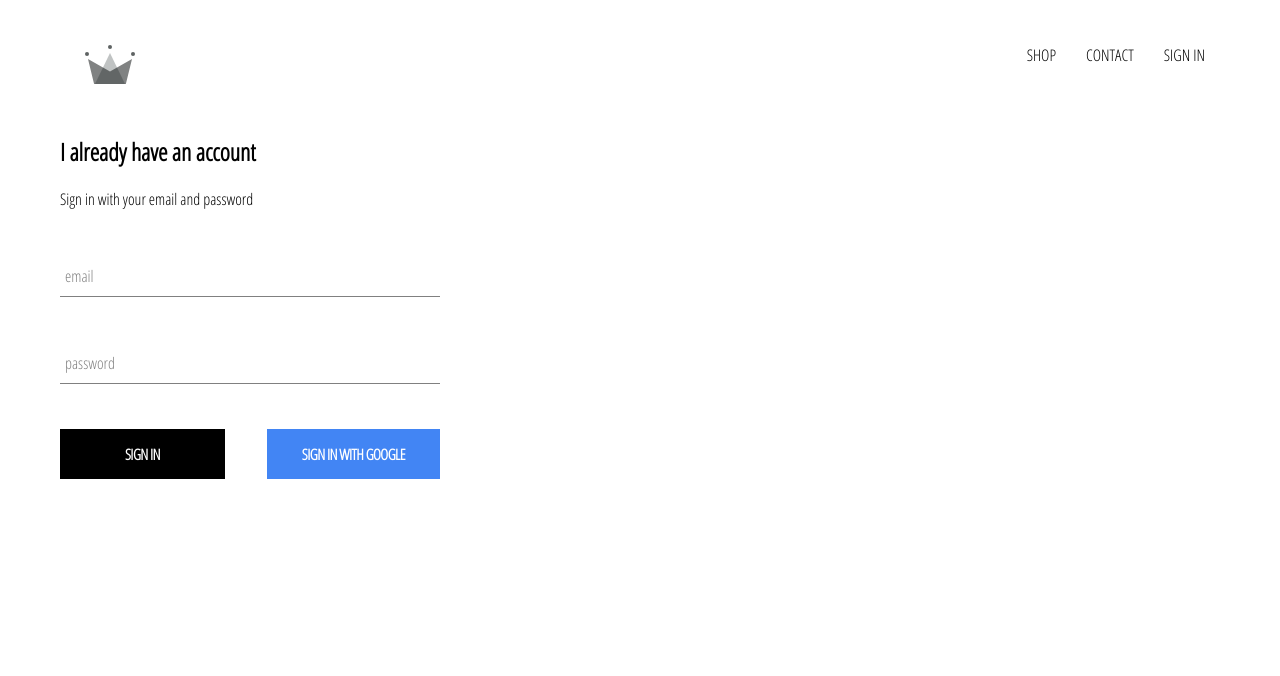
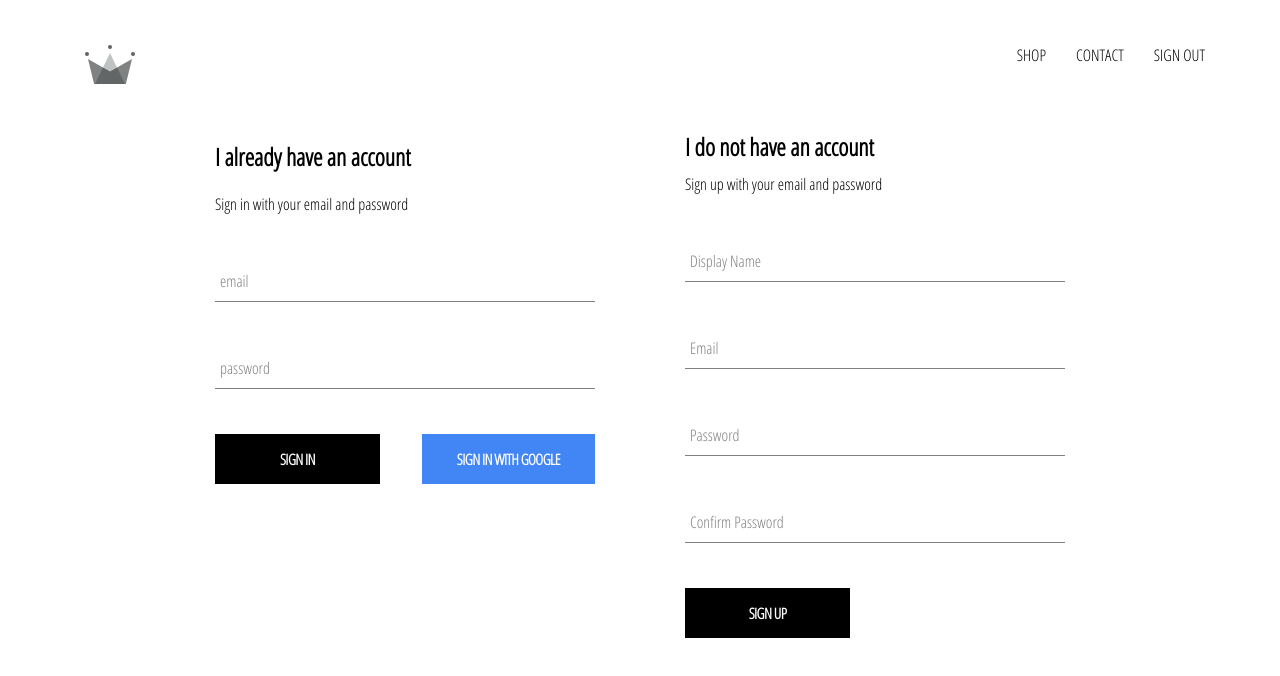
Before and after one commit to RobertPuscasu/crwn-clothing, a React (Create React App) app: page /signin in a window 1280 px wide. Shown: the top 676 px of the page. Built offline with nearby package versions, Linux system fonts and the light colour scheme; no server answers.

Commit message:
Implemented firebase utils to store auth user into db

```diff
--- a/package.json
+++ b/package.json
@@ -17,6 +17,7 @@
     "react-dom": "^16.13.0",
     "react-router-dom": "^5.1.2",
     "react-scripts": "3.4.0",
+    "rxjs": "^6.5.4",
     "typescript": "^3.7.5"
   },
   "scripts": {
--- a/src/App.tsx
+++ b/src/App.tsx
@@ -4,17 +4,30 @@ import Main from './layouts/Main/Main';
 import { Switch, Route } from 'react-router-dom';
 import Shop from './pages/Shop/Shop';
 import TopBar from './layouts/Main/Topbar/Topbar';
-import Signup from './pages/Signup/Signup';
-import { auth } from './firebase/firebase';
+import { auth, createUserProfileDocument } from './firebase/firebase';
 import { useEffect } from 'react';
+import { IAuthenticatedUser } from './interfaces/models/auth-user.model';
+import SignInAndSignUp from './pages/SignInAndSignUp/SignInAndSignUp';
 
 const App: React.FC = () => {
-  const [currentUser, setCurrentUser] = React.useState<firebase.User | null>(
-    null
+  const [currentUser, setCurrentUser] = React.useState<IAuthenticatedUser>(
+    Object.create(null) as IAuthenticatedUser
   );
 
   useEffect(() => {
-    const unsubscribeFromAuth = auth.onAuthStateChanged(setCurrentUser);
+    const unsubscribeFromAuth = auth.onAuthStateChanged(async userAuth => {
+      if(userAuth) {
+        const userRef = await createUserProfileDocument(userAuth, {});
+        userRef!.onSnapshot(snapShot => {
+            setCurrentUser({
+              id: snapShot.id,
+              ...snapShot.data()
+            } as IAuthenticatedUser)
+        });
+      }
+
+      setCurrentUser(Object.create(null) as IAuthenticatedUser)
+    });
 
     return () => unsubscribeFromAuth();
   }, []);
@@ -25,7 +38,7 @@ const App: React.FC = () => {
       <Switch>
         <Route exact path="/" component={Main} />
         <Route path="/shop" component={Shop} />
-        <Route path="/signin" component={Signup} />
+        <Route path="/signin" component={SignInAndSignUp} />
       </Switch>
     </div>
   );
--- a/src/firebase/firebase.ts
+++ b/src/firebase/firebase.ts
@@ -2,27 +2,52 @@ import firebase from 'firebase/app';
 import 'firebase/firestore';
 import 'firebase/auth';
 
+type DocumentSnapshot = firebase.firestore.DocumentSnapshot;
+
 const config = {
-  apiKey: 'AIzaSyD8vq6nj_O0SlIocArj4ujEuKtKEKPgk6Y',
-  authDomain: 'cwrn-db-a28cb.firebaseapp.com',
-  databaseURL: 'https://cwrn-db-a28cb.firebaseio.com',
-  projectId: 'cwrn-db-a28cb',
-  storageBucket: 'cwrn-db-a28cb.appspot.com',
-  messagingSenderId: '507720891347',
-  appId: '1:507720891347:web:548a4b2d89907e195f8d26',
-  measurementId: 'G-KZJBLX8S40'
+  apiKey: 'AIzaSyCTIhySeXpXUK6WP9UnJvs2_wZxBJ3lmlA',
+  authDomain: 'cwrn-db-7bc7a.firebaseapp.com',
+  databaseURL: 'https://cwrn-db-7bc7a.firebaseio.com',
+  projectId: 'cwrn-db-7bc7a',
+  storageBucket: 'cwrn-db-7bc7a.appspot.com',
+  messagingSenderId: '264760330130',
+  appId: '1:264760330130:web:67e6c0046724b49412634b',
+  measurementId: 'G-P25Q0XMZ2P'
 };
-
+// Initialize Firebase
 firebase.initializeApp(config);
 
+export const createUserProfileDocument = async (userAuth: any, additionalData: any) => {
+	if (!userAuth) return;
+
+	const userRef = firestore.doc(`users/${userAuth.uid}`)
+	const snapshot = await userRef.get();
+
+	if (!snapshot.exists) {
+		const {displayName, email} = userAuth;
+		const createdAt = new Date();
+		try {
+			await userRef.set({
+				displayName,
+				email,
+				createdAt,
+				...additionalData
+			})
+		} catch(error) {
+			console.error('error creating user', error.message)
+		}
+	}
+
+	return userRef;
+}
 export const auth = firebase.auth();
 export const firestore = firebase.firestore();
 
- const provider = new firebase.auth.GoogleAuthProvider();
- provider.setCustomParameters({
-	 prompt: 'select_account'
- });
+const provider = new firebase.auth.GoogleAuthProvider();
+provider.setCustomParameters({
+  prompt: 'select_account'
+});
 
- export const signInWithGoogle = () => auth.signInWithPopup(provider)
+export const signInWithGoogle = () => auth.signInWithPopup(provider);
 
- export default firebase;
+export default firebase;
--- /dev/null
+++ b/src/interfaces/models/auth-user.model.ts
@@ -0,0 +1,6 @@
+export interface IAuthenticatedUser {
+	id: string,
+	createdAt: string;
+	email: string;
+	displayName: string;
+}
--- /dev/null
+++ b/src/interfaces/states/signup.state.ts
@@ -0,0 +1,6 @@
+export interface ISignUpState {
+	displayName: string,
+	email: string,
+	password: string,
+	confirmPassword: string
+}
--- a/src/layouts/Main/Topbar/Topbar.tsx
+++ b/src/layouts/Main/Topbar/Topbar.tsx
@@ -4,9 +4,10 @@ import { Link } from 'react-router-dom'
 import './style.scss'
 import {ReactComponent as Logo} from '../../../assets/crown.svg'
 import { auth } from '../../../firebase/firebase'
+import { IAuthenticatedUser } from '../../../interfaces/models/auth-user.model';
 
 interface ITopBarProps {
-	currentUser: firebase.User | null;
+	currentUser: IAuthenticatedUser;
 }
 
 const TopBar: React.FC<ITopBarProps> = ({ currentUser }) => (
--- a/src/pages/Login/Login.tsx
+++ b/src/pages/Login/Login.tsx
@@ -28,7 +28,7 @@ const Login: React.FC = () => {
 	const handlePasswordChange = (event:  React.ChangeEvent<HTMLInputElement>) => {
 		const {value, name} = event.target;
 
-		setCredentials({'email': credentials.email, 'password': value})
+		setCredentials({'email': value, 'password': value})
 	}
 	return (
 		<div className='sign-in'>
--- /dev/null
+++ b/src/pages/SignInAndSignUp/SignInAndSignUp.tsx
@@ -0,0 +1,14 @@
+
+import * as React from 'react';
+import Login from '../Login/Login';
+import Signup from '../Signup/Signup';
+import './style.css'
+
+const SignInAndSignUp = () => (
+	<div className='sign-in-and-sign-up'>
+	 <Login />
+	 <Signup />
+	</div>
+)
+
+export default SignInAndSignUp;
--- /dev/null
+++ b/src/pages/SignInAndSignUp/style.css
@@ -0,0 +1,7 @@
+.sign-in-and-sign-up {
+	width: 850px;
+	display: flex;
+	justify-content: space-between;
+	margin: 30px auto;
+
+}
--- a/src/pages/Signup/Signup.tsx
+++ b/src/pages/Signup/Signup.tsx
@@ -1,13 +1,98 @@
+import * as React from 'react';
+import LoginForm from '../../forms/LoginForm/LoginForm';
+import { ISignUpState } from '../../interfaces/states/signup.state';
+import Button from '../../forms/Button/Button';
+import { auth, createUserProfileDocument } from './../../firebase/firebase';
+import './style.scss';
+const Signup: React.FC = () => {
+  const [signup, setSignup] = React.useState<ISignUpState>({
+    displayName: '',
+    email: '',
+    password: '',
+    confirmPassword: ''
+  });
 
+  const handleChange = (event: React.ChangeEvent<HTMLInputElement>) => {
+    const { name, value } = event.target;
 
-import * as React from 'react'
-import Login from '../Login/Login';
+    if (Object.keys(signup).includes(name)) {
+      setSignup({ ...signup, [name]: value } as Pick<
+        ISignUpState,
+        keyof ISignUpState
+      >);
+    }
+  };
 
-const Signup: React.FC = () => (
+  const handleSubmit = async (event: React.FormEvent<HTMLFormElement>) => {
+    event.preventDefault();
 
-	<div className='signup'>
-		<Login />
-	</div>
-)
+    if (signup.password !== signup.confirmPassword) {
+      alert("password don't match");
+      return;
+    }
 
-export default Signup
+    try {
+      const { user } = await auth.createUserWithEmailAndPassword(
+        signup.email,
+        signup.password
+      );
+
+      await createUserProfileDocument(user, {
+        displayName: signup.displayName
+      });
+      setSignup({
+        displayName: '',
+        email: '',
+        password: '',
+        confirmPassword: ''
+      });
+    } catch (error) {
+      console.error(error);
+    }
+  };
+
+  return (
+    <div className="sign-up">
+      <h2 className="title">I do not have an account</h2>
+      <span>Sign up with your email and password</span>
+      <form className="sign-up-form" onSubmit={handleSubmit}>
+        <LoginForm
+          type="text"
+          name="displayName"
+          value={signup.displayName}
+          onChange={handleChange}
+          label="Display Name"
+          required
+        />
+        <LoginForm
+          type="email"
+          name="email"
+          value={signup.email}
+          onChange={handleChange}
+          label="Email"
+          required
+        />
+        <LoginForm
+          type="password"
+          name="password"
+          value={signup.password}
+          onChange={handleChange}
+          label="Password"
+          required
+        />
+        <LoginForm
+          type="password"
+          name="confirmPassword"
+          value={signup.confirmPassword}
+          onChange={handleChange}
+          label="Confirm Password"
+          required
+        />
+
+        <Button type="submit">SIGN UP</Button>
+      </form>
+    </div>
+  );
+};
+
+export default Signup;
--- a/src/pages/Signup/style.scss
+++ b/src/pages/Signup/style.scss
@@ -0,0 +1,9 @@
+.sign-up {
+	display: flex;
+	flex-direction: column;
+	width: 380px;
+
+	.title {
+		margin: 10px 0;
+	}
+}
```
